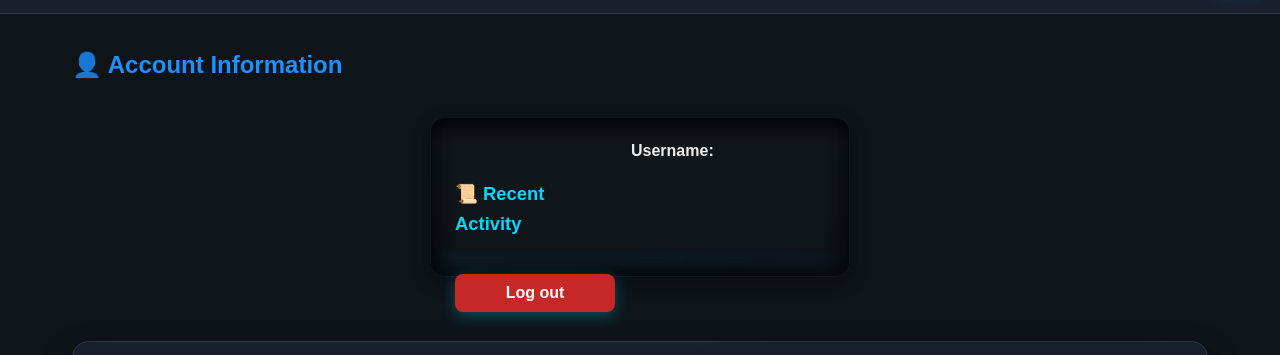
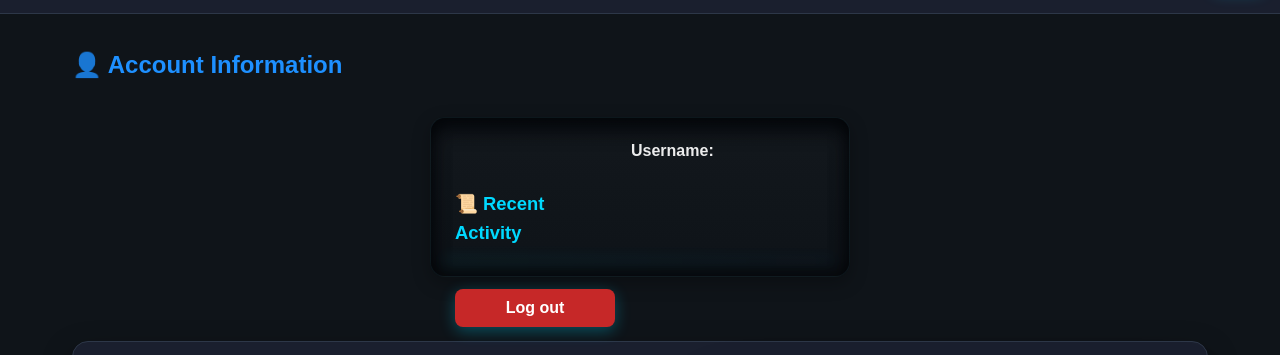
Before and after one commit to GregNathan/study-tools, a website: page index.html in a window 1280 px wide. Shown: the part 70-425 px from the top of the page. Drawn offline with Linux system fonts and the light colour scheme.

Commit message:
Update index.css

```diff
--- a/css/index.css
+++ b/css/index.css
@@ -225,3 +225,39 @@
 .logout-btn:hover {
   background: #b71c1c;
 }
+.account-card {
+  max-width: 100%;
+  text-align: left;
+}
+
+.account-card p,
+.account-card h3 {
+  margin-bottom: 0.6rem;
+}
+
+/* Activity list */
+.activity-list {
+  padding-left: 1.2rem;
+  margin-bottom: 1rem;
+}
+
+.activity-list li {
+  font-size: 0.9rem;
+  line-height: 1.4;
+  opacity: 0.85;
+}
+
+/* Logout button (matches site style) */
+.logout-btn {
+  background: #c62828;
+  color: white;
+  padding: 10px 16px;
+  border: none;
+  border-radius: 8px;
+  font-weight: bold;
+  cursor: pointer;
+}
+
+.logout-btn:hover {
+  background: #b71c1c;
+}
```
